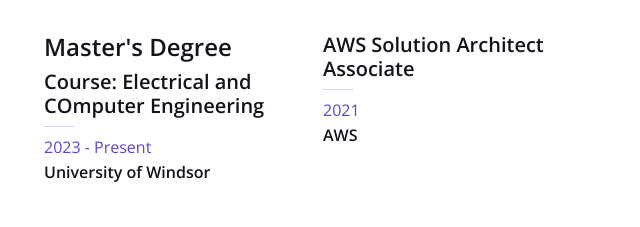
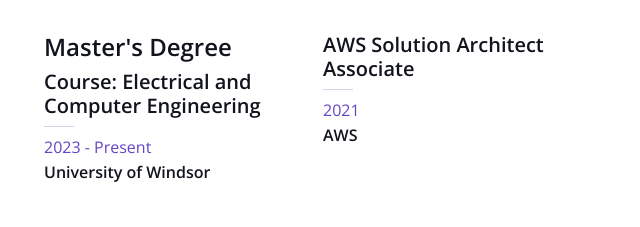
Before and after one commit to tarunvignesh1/tarunvignesh1.github.io, a plain HTML site: page index.html in a window 1280 px wide. Both pictures are taken after a click on the button "Education". Shown: the part 1051-1278 px from the top of the page, 620-1260 px from the left. Drawn offline with nearby package versions, Linux system fonts and the light colour scheme.

Commit message:
fixing grammer

```diff
--- a/index.html
+++ b/index.html
@@ -211,7 +211,7 @@
                             <div class="row gy-5 gx-4">
                                 <div class="col-sm-6">
                                     <h4>Master's Degree</h4>
-                                    <h5>Course: Electrical and COmputer Engineering</h5>
+                                    <h5>Course: Electrical and Computer Engineering</h5>
                                     <hr class="text-primary my-2">
                                     <p class="text-primary mb-1">2023 - Present</p>
                                     <h6 class="mb-0">University of Windsor</h6>
```
